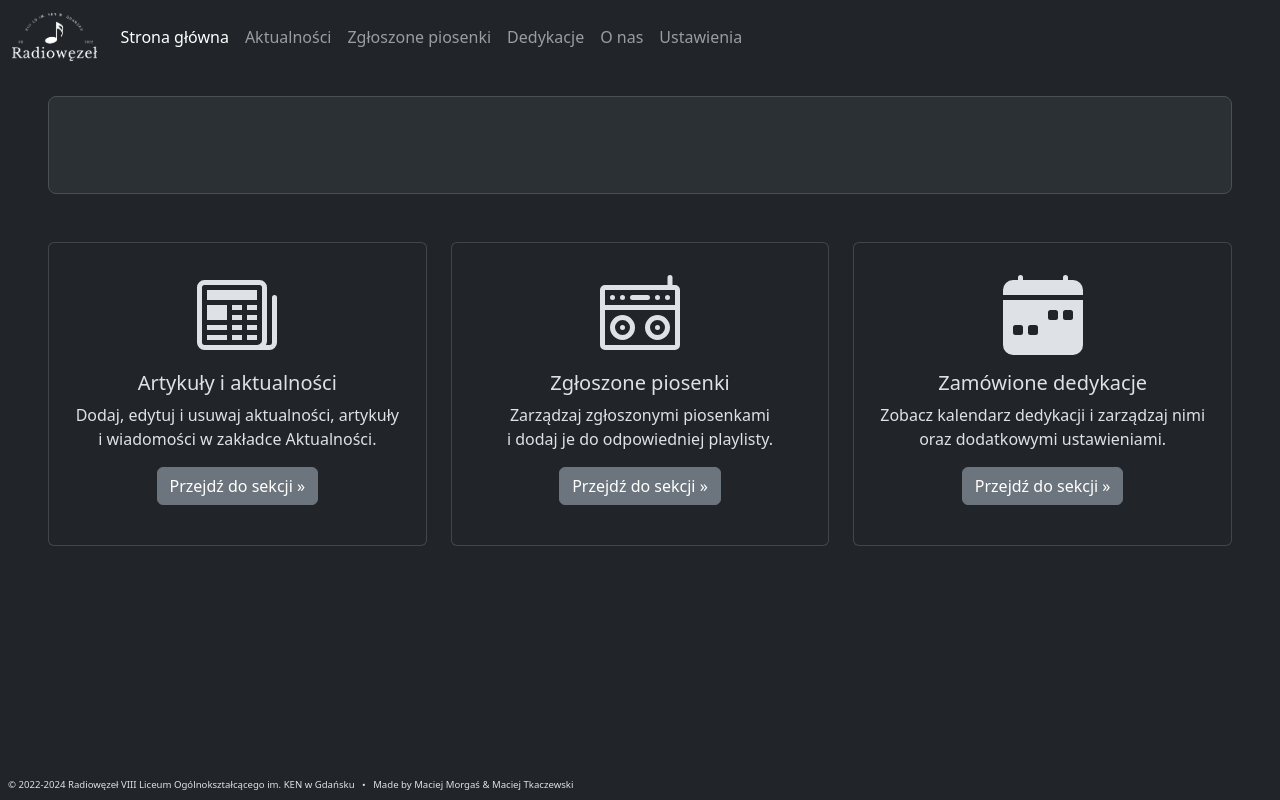
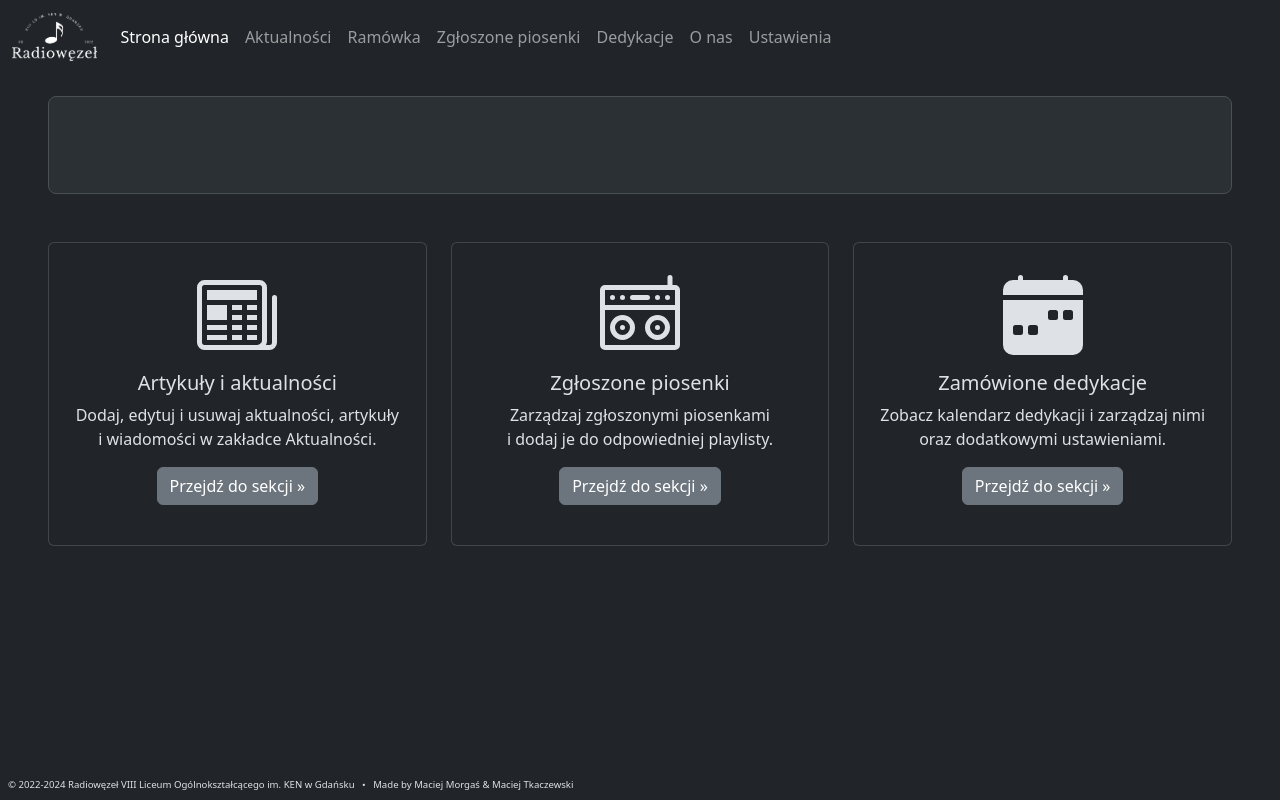
Before and after one commit to HexadecimalMan/Radiowezel-Web-App, a React (Create React App) app in the folder client/: page /dashboard in a window 1280 px wide. Built offline with nearby package versions, Linux system fonts and the light colour scheme.

Commit message:
Updated navbar with Schedule

```diff
--- a/client/src/dashboard/Navbar.js
+++ b/client/src/dashboard/Navbar.js
@@ -14,7 +14,7 @@
         <header data-bs-theme="dark">
           <nav class="navbar navbar-expand-md navbar-dark fixed-top bg-dark">
               <div class="container-fluid">
-                  <a class="navbar-brand" href="#">
+                  <a class="navbar-brand" href="/dashboard/">
                       <img style={{height: 3+'rem'}} src={logo}></img>
                   </a>
                   <button class="navbar-toggler" type="button" data-bs-toggle="collapse" data-bs-target="#navbarCollapse" aria-controls="navbarCollapse" aria-expanded="false" aria-label="Toggle navigation">
@@ -23,34 +23,25 @@
                   <div class="collapse navbar-collapse" id="navbarCollapse">
                       <ul class="navbar-nav me-auto mb-2 mb-md-0">
                       <li class="nav-item">
-                        <Link to="/dashboard" style={linkStyle}>
-                            <a class="nav-link active" aria-current="page" href="#">Strona główna</a>
-                        </Link>
+                        <a class="nav-link active" aria-current="page" href="/dashboard">Strona główna</a>
                       </li>
                       <li class="nav-item">
-                        <Link to="/dashboard/news" style={linkStyle}>
-                            <a class="nav-link" href="#">Aktualności</a>
-                        </Link>
+                        <a class="nav-link" href="/dashboard/news">Aktualności</a>
                       </li>
                       <li class="nav-item">
-                        <Link to="/dashboard/song-requests" style={linkStyle}>
-                            <a class="nav-link" href="#">Zgłoszone piosenki</a>
-                        </Link>
+                        <a class="nav-link" href="/dashboard/schedule">Ramówka</a>
                       </li>
                       <li class="nav-item">
-                        <Link to="/dashboard/shoutouts" style={linkStyle}>
-                            <a class="nav-link" href="#">Dedykacje</a>
-                        </Link>
+                        <a class="nav-link" href="/dashboard/song-requests">Zgłoszone piosenki</a>
                       </li>
                       <li class="nav-item">
-                        <Link to="/dashboard/about" style={linkStyle}>
-                            <a class="nav-link" href="#">O nas</a>
-                        </Link>
+                        <a class="nav-link" href="/dashboard/shoutouts">Dedykacje</a>
                       </li>
                       <li class="nav-item">
-                        <Link to="/dashboard/settings" style={linkStyle}>
-                            <a class="nav-link" href="#">Ustawienia</a>
-                        </Link>
+                        <a class="nav-link" href="/dashboard/about">O nas</a>
+                      </li>
+                      <li class="nav-item">
+                        <a class="nav-link" href="/dashboard/settings">Ustawienia</a>
                       </li>
                       </ul>
                   </div>
```
